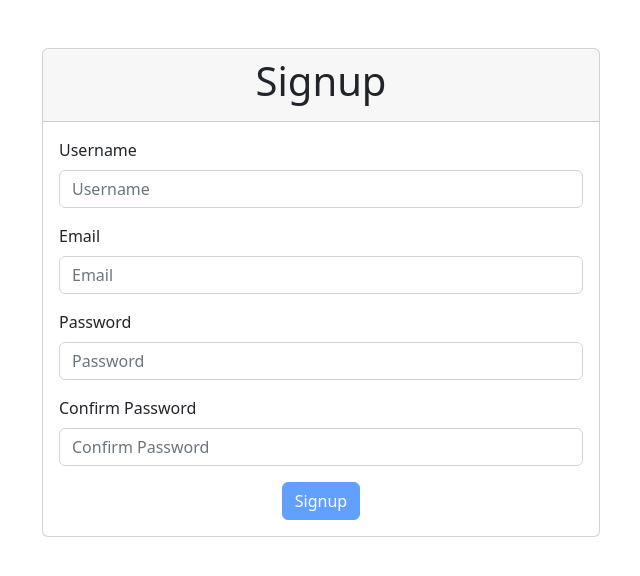
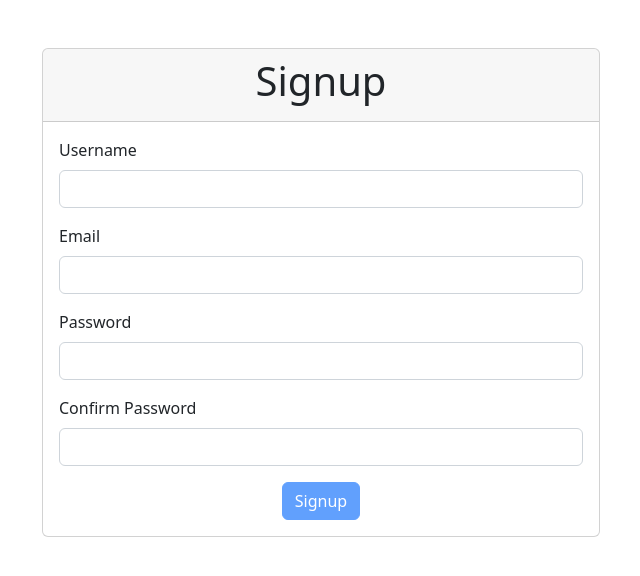
Before and after one commit to AlissonDavisAlmeida/react_TDD, a React (Create React App) app: page / in a window 1280 px wide. Shown: the top 576 px of the page, without its empty margins (319-959 px from the left). Built offline with nearby package versions, Linux system fonts and the light colour scheme.

Commit message:
tests for validations

```diff
--- /dev/null
+++ b/src/components/Input.jsx
@@ -0,0 +1,12 @@
+function Input({ label, type, value, id, required = false, onChange, error }) {
+    return (
+        <div className="mb-3">
+
+            <label htmlFor={id} className="form-label" title={label}>{label}</label>
+            <input type={type}className={`form-control ${error? 'is-invalid': ''}`} value={value} id={id} required={required} onChange={onChange} />
+            <small className={`text-danger invalid-feedback`}>{error}</small>
+        </div>
+    );
+}
+
+export default Input;
--- a/src/pages/signup/Signup.jsx
+++ b/src/pages/signup/Signup.jsx
@@ -1,5 +1,6 @@
 import { useState } from "react";
 import axios from "axios"
+import Input from "../../components/Input";
 
 function Signup() {
 
@@ -7,8 +8,8 @@ function Signup() {
         username: '',
         email: "",
         password: "",
-        confirmPassword: ""
-
+        confirmPassword: "",
+        errors: {}
     })
     const [apiProgress, setApiProgress] = useState(false)
     const [signUpSuccess, setSigUpSuccess] = useState(false)
@@ -31,11 +32,23 @@ function Signup() {
 
         setApiProgress(true)
 
+        try {
 
-        axios.post("/api/1.0/users", requestObjs)
-            .then(() => {
-                setSigUpSuccess(true)
-            })
+            await axios.post("/api/1.0/users", requestObjs)
+            setSigUpSuccess(true)
+        } catch (err) {
+            console.log(err)
+            if (err.response.status === 400) {
+                setState(prevState => {
+                    return {
+                        ...prevState,
+                        errors: err.response.data.validationErrors
+                    }
+                })
+            }
+        } finally {
+            setApiProgress(false)
+        }
 
     }
 
@@ -52,26 +65,40 @@ function Signup() {
                         <div className="card-body">
 
 
-                            <div className="mb-3">
+                            <Input
+                                label="Username"
+                                type="text"
+                                value={state.username}
+                                id="username"
+                                onChange={onChange}
+                                error={state.errors.username}
+                            />
 
-                                <label htmlFor="username" className="form-label" title="Username">Username</label>
-                                <input type="text" placeholder="Username" className="form-control" value={state.username} id="username" onChange={onChange} />
-                            </div>
-                            <div className="mb-3">
+                            <Input
+                                label="Email"
+                                type={"email"}
+                                value={state.email}
+                                id="email"
+                                onChange={onChange}
+                                error={state.errors.email}
+                            />
+                            <Input
+                                label="Password"
+                                type="password"
+                                value={state.password}
+                                id="password"
+                                onChange={onChange}
+                                error={state.errors.password}
+                            />
+                            <Input
+                                label="Confirm Password"
+                                type="password"
+                                value={state.confirmPassword}
+                                id="confirmPassword"
+                                onChange={onChange}
+                                error={state.errors.confirmPassword}
+                            />
 
-                                <label className="form-label" htmlFor="email">Email</label>
-                                <input className="form-control" type="email" placeholder="Email" value={state.email} id="email" onChange={onChange} />
-                            </div>
-                            <div className="mb-3">
-
-                                <label className="form-label" htmlFor="password">Password</label>
-                                <input className="form-control" type="password" placeholder="Password" value={state.password} onChange={onChange} id="password" />
-                            </div>
-                            <div className="mb-3">
-
-                                <label className="form-label" htmlFor="confirmPassword">Confirm Password</label>
-                                <input className="form-control" type="password" placeholder="Confirm Password" value={state.confirmPassword} onChange={onChange} id="confirmPassword" />
-                            </div>
                             <div className="text-center">
 
                                 <button className="btn btn-primary" type="submit" disabled={!enableButton || apiProgress}>
```
Also changed, not shown: 2 other files (tests, documents, lock files or other folders).
